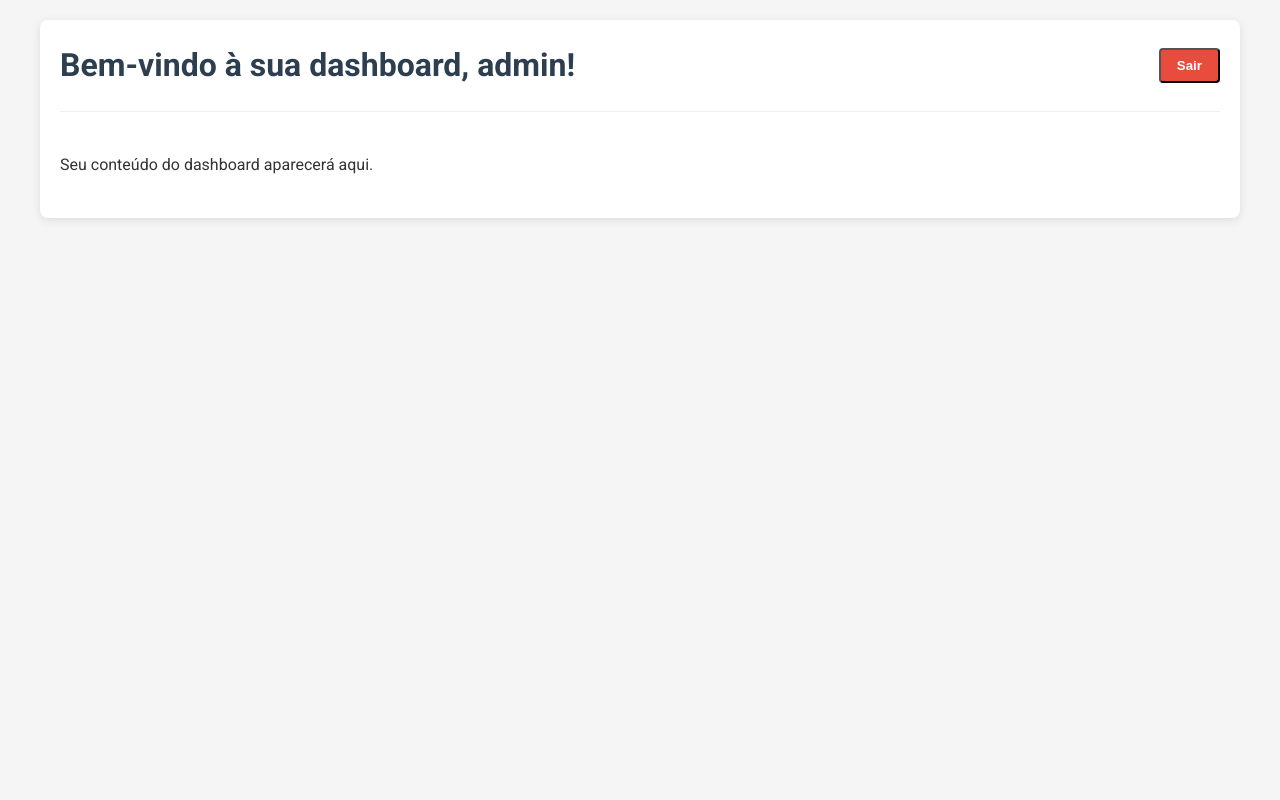
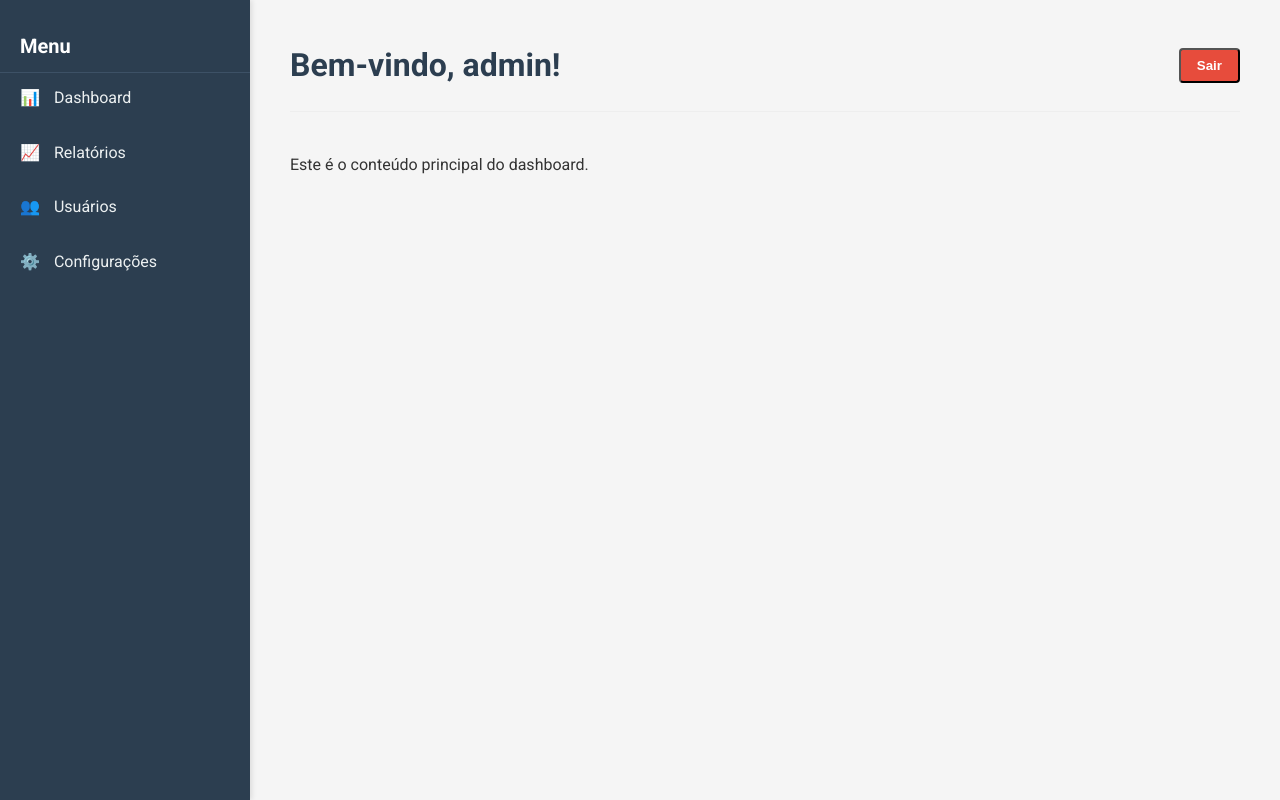
Before and after one commit to Blu-Consultoria/numenit_demo_ams, a Django app: page /dashboard/ in a window 1280 px wide. Run offline with Django 5.2, Linux system fonts and the light colour scheme; a user stored in the database is signed in; parts of the project's set-up code (start-up, migrations or seed data) failed here and were passed over.

Commit message:
dashboard  pages + linking

```diff
--- a/backend/dashboard/urls.py
+++ b/backend/dashboard/urls.py
@@ -3,4 +3,7 @@ from . import views
 
 urlpatterns = [
     path('', views.dashboard_view, name='dashboard'),
+    path('reports/', views.reports_view, name='reports'),
+    path('users/', views.users_view, name='users'),
+    path('settings/', views.settings_view, name='settings'),
 ]
--- a/backend/dashboard/views.py
+++ b/backend/dashboard/views.py
@@ -5,3 +5,15 @@ from django.shortcuts import render
 @login_required
 def dashboard_view(request):
     return render(request, 'dashboard/dashboard.html')
+
+@login_required
+def reports_view(request):
+    return render(request, 'dashboard/reports.html')
+
+@login_required
+def users_view(request):
+    return render(request, 'dashboard/users.html')
+
+@login_required
+def settings_view(request):
+    return render(request, 'dashboard/settings.html')
--- a/backend/src/settings.py
+++ b/backend/src/settings.py
@@ -135,6 +135,9 @@ USE_TZ = True
 # https://docs.djangoproject.com/en/5.2/howto/static-files/
 
 STATIC_URL = 'static/'
+STATICFILES_DIRS = [
+    BASE_DIR.parent / 'frontend' / 'static',
+]
 
 # Default primary key field type
 # https://docs.djangoproject.com/en/5.2/ref/settings/#default-auto-field
--- /dev/null
+++ b/frontend/static/css/styles.css
@@ -0,0 +1,141 @@
+* {
+    margin: 0;
+    padding: 0;
+    box-sizing: border-box;
+}
+body {
+    font-family: 'Roboto', sans-serif;
+    background-color: #f5f5f5;
+    color: #333;
+    padding: 20px;
+    line-height: 1.6;
+}
+.container {
+    max-width: 1200px;
+    margin: 0 auto;
+    padding: 20px;
+    background-color: white;
+    border-radius: 8px;
+    box-shadow: 0 2px 10px rgba(0,0,0,0.1);
+}
+header {
+    display: flex;
+    justify-content: space-between;
+    align-items: center;
+    padding-bottom: 20px;
+    border-bottom: 1px solid #eee;
+    margin-bottom: 20px;
+}
+h1 {
+    color: #2c3e50;
+}
+.logout-btn {
+    background-color: #e74c3c;
+    color: white;
+    padding: 8px 16px;
+    border-radius: 4px;
+    text-decoration: none;
+    font-weight: bold;
+    transition: background-color 0.3s;
+}
+.logout-btn:hover {
+    background-color: #c0392b;
+}
+.dashboard-content {
+    padding: 20px 0;
+}
+@media (max-width: 768px) {
+    header {
+        flex-direction: column;
+        align-items: flex-start;
+    }
+    .logout-btn {
+        margin-top: 15px;
+    }
+}
+
+.back-btn {
+    background-color: #90caf9;
+    color: #0d47a1;
+    text-decoration: none;
+    padding: 8px 12px;
+    border-radius: 4px;
+    font-weight: bold;
+}
+
+.back-btn:hover {
+    background-color: #64b5f6;
+}
+
+/* Sidebar styles */
+.sidebar {
+    width: 250px;
+    background-color: #2c3e50;
+    color: white;
+    position: fixed;
+    height: 100%;
+    left: 0;
+    top: 0;
+    padding-top: 20px;
+    box-shadow: 2px 0 5px rgba(0,0,0,0.1);
+}
+
+.sidebar-header {
+    padding: 10px 20px;
+    border-bottom: 1px solid #3d5166;
+}
+
+.sidebar-header h3 {
+    color: white;
+    font-size: 20px;
+}
+
+.sidebar-menu ul {
+    list-style: none;
+    padding: 0;
+}
+
+.sidebar-menu ul li {
+    margin-bottom: 5px;
+}
+
+.sidebar-menu ul li a {
+    color: #ecf0f1;
+    text-decoration: none;
+    padding: 12px 20px;
+    display: block;
+    transition: all 0.3s;
+}
+
+.sidebar-menu ul li a:hover {
+    background-color: #34495e;
+}
+
+.sidebar-menu ul li a.active {
+    background-color: #3498db;
+    border-left: 4px solid #2980b9;
+}
+
+.icon {
+    margin-right: 10px;
+}
+
+/* Main content adjustment */
+.main-content {
+    margin-left: 250px;
+    padding: 20px;
+}
+
+/* Responsive adjustments */
+@media (max-width: 768px) {
+    .sidebar {
+        width: 100%;
+        height: auto;
+        position: relative;
+        margin-bottom: 20px;
+    }
+
+    .main-content {
+        margin-left: 0;
+    }
+}
--- /dev/null
+++ b/frontend/static/js/scripts.js
@@ -0,0 +1,4 @@
+document.addEventListener('DOMContentLoaded', () => {
+    console.log('Dashboard pronto!');
+    // Adicione interações JS aqui se necessário
+});
--- /dev/null
+++ b/frontend/templates/dashboard/base.html
@@ -0,0 +1,48 @@
+<!DOCTYPE html>
+<html lang="pt-br">
+<head>
+    <meta charset="UTF-8">
+    <meta name="viewport" content="width=device-width, initial-scale=1.0">
+    <title>{% block title %}Dashboard{% endblock %}</title>
+    <link href="https://fonts.googleapis.com/css2?family=Roboto:wght@300;400;700&display=swap" rel="stylesheet">
+    {% load static %}
+    <link href="{% static 'css/styles.css' %}" rel="stylesheet">
+</head>
+<body>
+    <div class="dashboard-container">
+        <!-- Sidebar Menu -->
+        <div class="sidebar">
+            <div class="sidebar-header">
+                <h3>Menu</h3>
+            </div>
+            <div class="sidebar-menu">
+                <ul>
+                    <li><a href="{% url 'dashboard' %}"><span class="icon">📊</span> Dashboard</a></li>
+                    <li><a href="{% url 'reports' %}"><span class="icon">📈</span> Relatórios</a></li>
+                    <li><a href="{% url 'users' %}"><span class="icon">👥</span> Usuários</a></li>
+                    <li><a href="{% url 'settings' %}"><span class="icon">⚙️</span> Configurações</a></li>
+                </ul>
+            </div>
+        </div>
+
+        <!-- Main Content -->
+        <div class="main-content">
+            <header>
+                <h1>Bem-vindo, {{ request.user.username }}!</h1>
+                <form action="{% url 'logout' %}" method="post" style="display:inline;">
+                    {% csrf_token %}
+                    <button type="submit" class="logout-btn">Sair</button>
+                </form>
+            </header>
+
+            <div class="dashboard-content">
+                {% block content %}
+                <!-- Conteúdo específico de cada página -->
+                {% endblock %}
+            </div>
+        </div>
+    </div>
+
+    <script src="{% static 'js/scripts.js' %}"></script>
+</body>
+</html>
--- a/frontend/templates/dashboard/dashboard.html
+++ b/frontend/templates/dashboard/dashboard.html
@@ -1,82 +1,7 @@
-<!-- templates/dashboard.html -->
-<!DOCTYPE html>
-<html lang="pt-br">
-<head>
-    <meta charset="UTF-8">
-    <meta name="viewport" content="width=device-width, initial-scale=1.0">
-    <title>Dashboard</title>
-    <link href="https://fonts.googleapis.com/css2?family=Roboto:wght@300;400;700&display=swap" rel="stylesheet">
-    <style>
-        * {
-            margin: 0;
-            padding: 0;
-            box-sizing: border-box;
-        }
-        body {
-            font-family: 'Roboto', sans-serif;
-            background-color: #f5f5f5;
-            color: #333;
-            padding: 20px;
-            line-height: 1.6;
-        }
-        .container {
-            max-width: 1200px;
-            margin: 0 auto;
-            padding: 20px;
-            background-color: white;
-            border-radius: 8px;
-            box-shadow: 0 2px 10px rgba(0,0,0,0.1);
-        }
-        header {
-            display: flex;
-            justify-content: space-between;
-            align-items: center;
-            padding-bottom: 20px;
-            border-bottom: 1px solid #eee;
-            margin-bottom: 20px;
-        }
-        h1 {
-            color: #2c3e50;
-        }
-        .logout-btn {
-            background-color: #e74c3c;
-            color: white;
-            padding: 8px 16px;
-            border-radius: 4px;
-            text-decoration: none;
-            font-weight: bold;
-            transition: background-color 0.3s;
-        }
-        .logout-btn:hover {
-            background-color: #c0392b;
-        }
-        .dashboard-content {
-            padding: 20px 0;
-        }
-        @media (max-width: 768px) {
-            header {
-                flex-direction: column;
-                align-items: flex-start;
-            }
-            .logout-btn {
-                margin-top: 15px;
-            }
-        }
-    </style>
-</head>
-<body>
-    <div class="container">
-        <header>
-            <h1>Bem-vindo à sua dashboard, {{ request.user.username }}!</h1>
-            <form action="{% url 'logout' %}" method="post" style="display:inline;">
-                {% csrf_token %}
-                <button type="submit" class="logout-btn">Sair</button>
-            </form>
-        </header>
-        <div class="dashboard-content">
-            <!-- Dashboard content will go here -->
-            <p>Seu conteúdo do dashboard aparecerá aqui.</p>
-        </div>
-    </div>
-</body>
-</html>
+{% extends 'dashboard/base.html' %}
+
+{% block title %}Dashboard{% endblock %}
+
+{% block content %}
+<p>Este é o conteúdo principal do dashboard.</p>
+{% endblock %}
```
Also changed, not shown: frontend/templates/dashboard/analytics.html (added, +15 -0 lines), frontend/templates/dashboard/reports.html (added, +21 -0 lines), frontend/templates/dashboard/settings.html (added, +15 -0 lines), frontend/templates/dashboard/support.html (added, +15 -0 lines), frontend/templates/dashboard/users.html (added, +15 -0 lines), backend/db.sqlite3.
